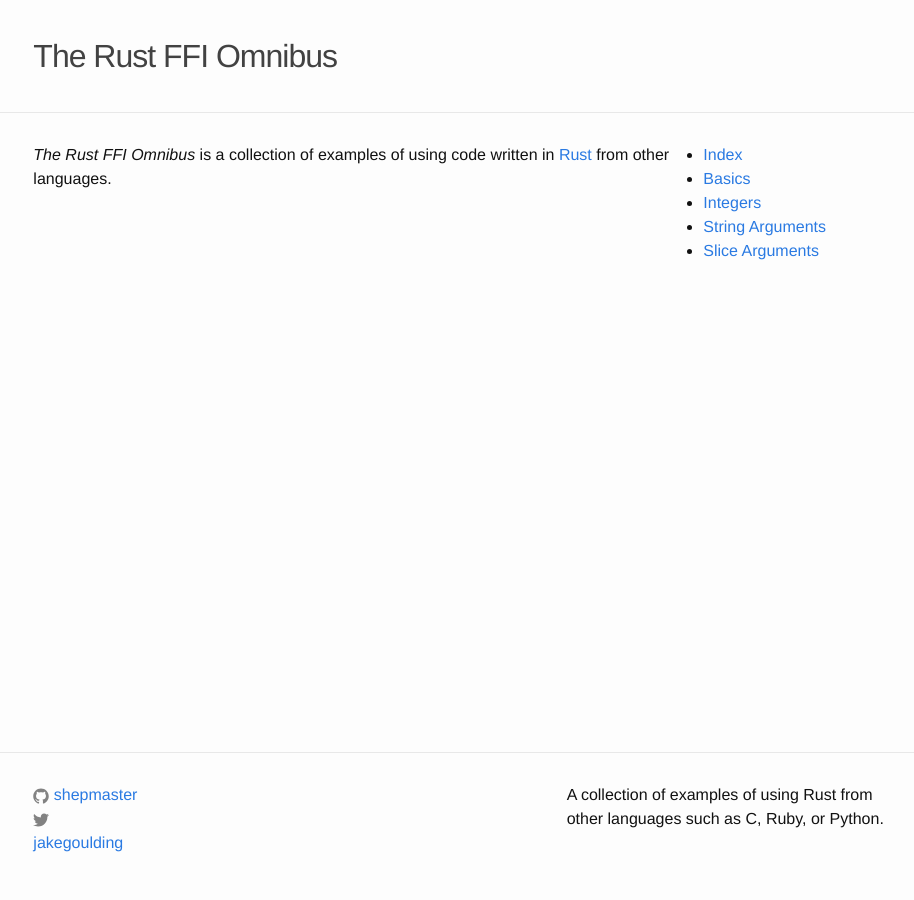
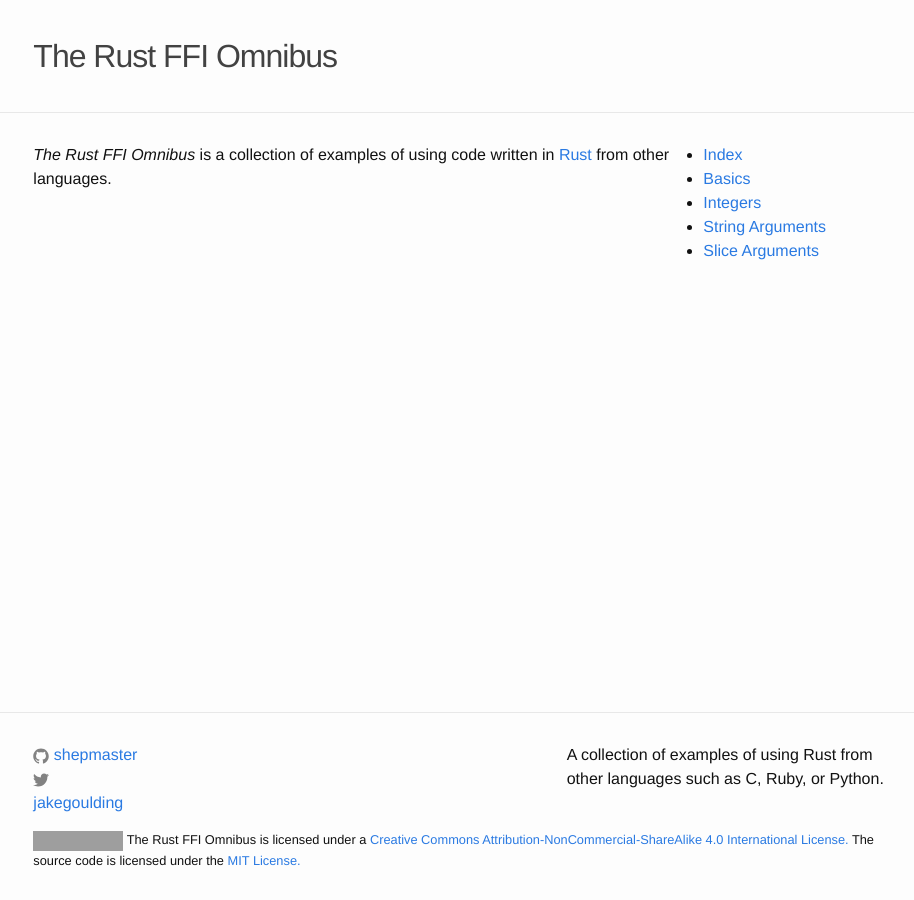
Before and after one commit to shepmaster/rust-ffi-omnibus, a Jekyll site: the page built from site/index.md, in a window 1280 px wide. Shown: the whole page, without its empty margins (180-1094 px from the left). Built offline with Jekyll 4.4.1, drawn with Linux system fonts in a browser that asks for light colours; nearby versions of some CDN libraries; a style sheet for code colours, icons or effects is not loaded; grey boxes are pictures that could not be loaded.

Commit message:
Display the licenses

```diff
--- a/site/_includes/footer.html
+++ b/site/_includes/footer.html
@@ -1,6 +1,7 @@
 <footer class="site-footer">
 
-  <ul class="site-footer-social-media">
+  <div class="footer-meta">
+    <ul class="footer-meta-social-media">
       {% if site.github_username %}
       <li>
         <a href="https://github.com/{{ site.github_username }}">
@@ -31,6 +32,23 @@
       {% endif %}
     </ul>
 
-  <p class="site-footer-description">{{ site.description }}</p>
+    <p class="footer-meta-description">{{ site.description }}</p>
+  </div>
+
+  <div class="footer-license">
+    <div class="footer-license-text">
+      <a rel="license" href="http://creativecommons.org/licenses/by-nc-sa/4.0/">
+        <img alt="Creative Commons License" src="https://i.creativecommons.org/l/by-nc-sa/4.0/80x15.png" />
+      </a>
+      The Rust FFI Omnibus is licensed under a
+      <a rel="license" href="http://creativecommons.org/licenses/by-nc-sa/4.0/">
+        Creative Commons Attribution-NonCommercial-ShareAlike 4.0 International License.
+      </a>
+      The source code is licensed under the
+      <a rel="license" href="http://opensource.org/licenses/MIT">
+        MIT License.
+      </a>
+    </div>
+  </div>
 
 </footer>
--- a/site/_sass/_layout.scss
+++ b/site/_sass/_layout.scss
@@ -60,10 +60,12 @@
 }
 
 .site-footer {
-  @include grid;
-
   border-top: 1px solid $grey-color-light;
   padding: $spacing-unit 0;
+}
+
+.footer-meta {
+  @include grid;
 
   &-social-media {
     @include grid-cell(1, 12);
@@ -77,3 +79,14 @@
     @include grid-offset(4, 12);
   }
 }
+
+.footer-license {
+  @include grid;
+
+  font-size: 80%;
+
+  &-text {
+    @include grid-cell(8, 12);
+    @include grid-offset(2, 12);
+  }
+}
```
Lines whose indentation alone changed are shown as unchanged.
